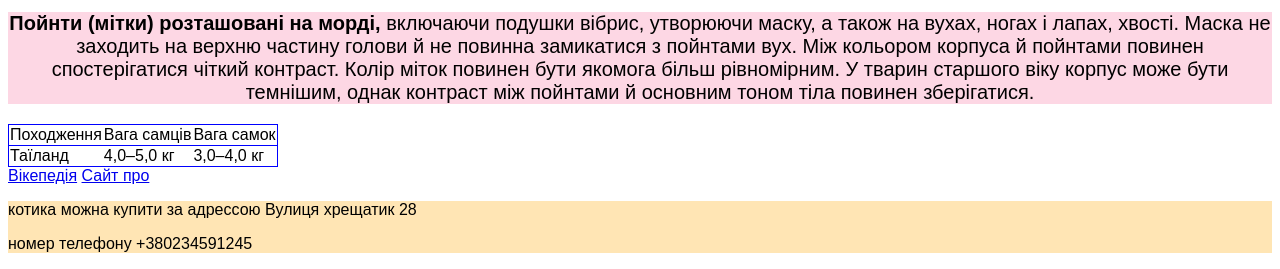
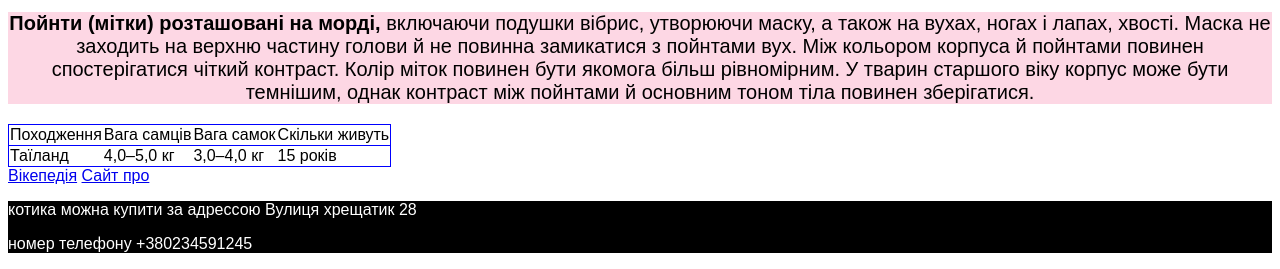
Before and after one commit to VladMarmoliuk/cat, a plain HTML site: page index.html in a window 1280 px wide. Shown: the part 715-984 px from the top of the page. Drawn offline with Linux system fonts and the light colour scheme.

Commit message:
Update index.html

```diff
--- a/index.html
+++ b/index.html
@@ -20,16 +20,18 @@
                    <td>Походження</td>
                    <td>Вага самців</td>
                    <td>Вага самок</td>
+                   <td>Скільки живуть</td>
                    </tr>
                    <tr style="border:1px solid blue">
                      <td>Таїланд</td>
                      <td>4,0–5,0 кг</td>
                      <td>3,0–4,0 кг</td>
+                     <td>15 років</td>
                      </tr>
                    </table>
                     <a href="https://uk.wikipedia.org/wiki/%D0%A1%D1%96%D0%B0%D0%BC%D1%81%D1%8C%D0%BA%D0%B0_%D0%BA%D1%96%D1%88%D0%BA%D0%B0"> Вікепедія</a>
                <a href="#cats">Сайт про </a>
-                 <footer style="background-color:#FFE5B4;color:black;">
+                <footer style="background-color: black;color:white;">
                <p>котика можна купити за адрессою Вулиця хрещатик 28</p>
                <p>номер телефону +380234591245</p>
              </footer>
```
